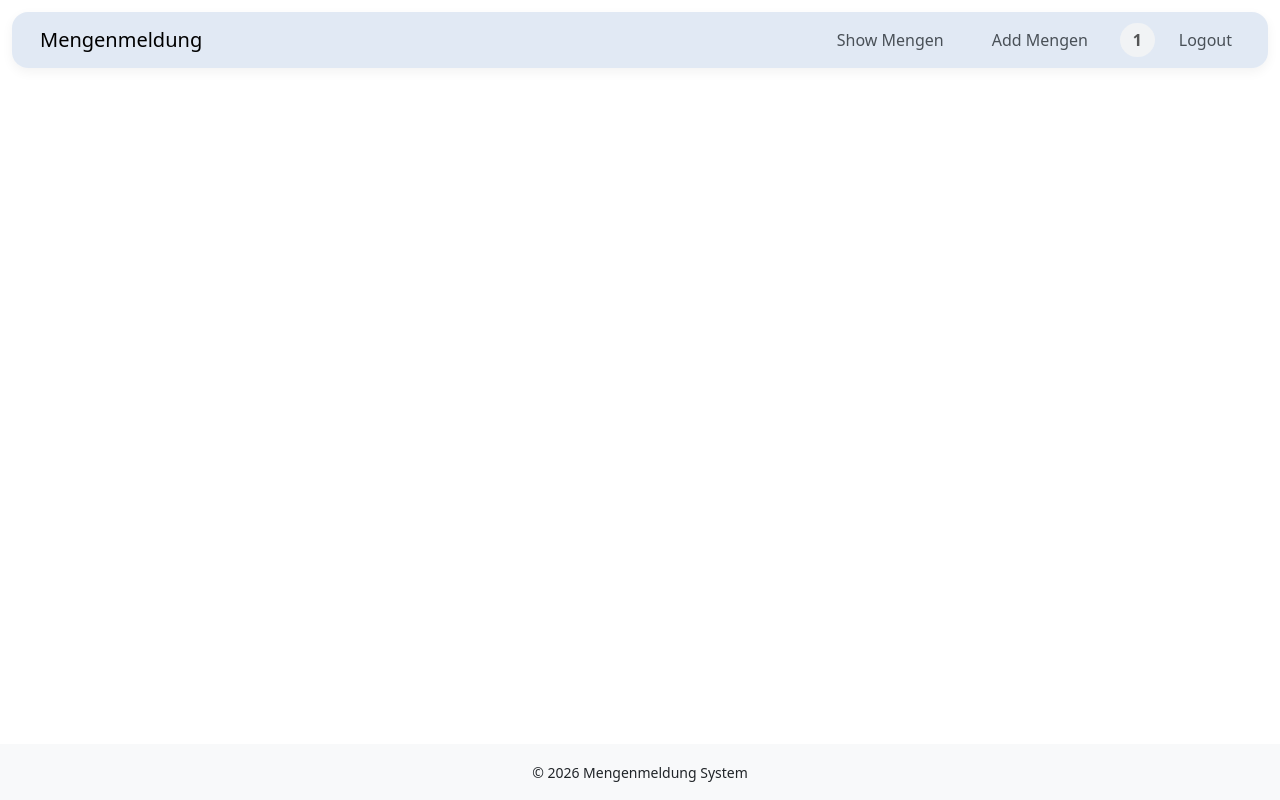
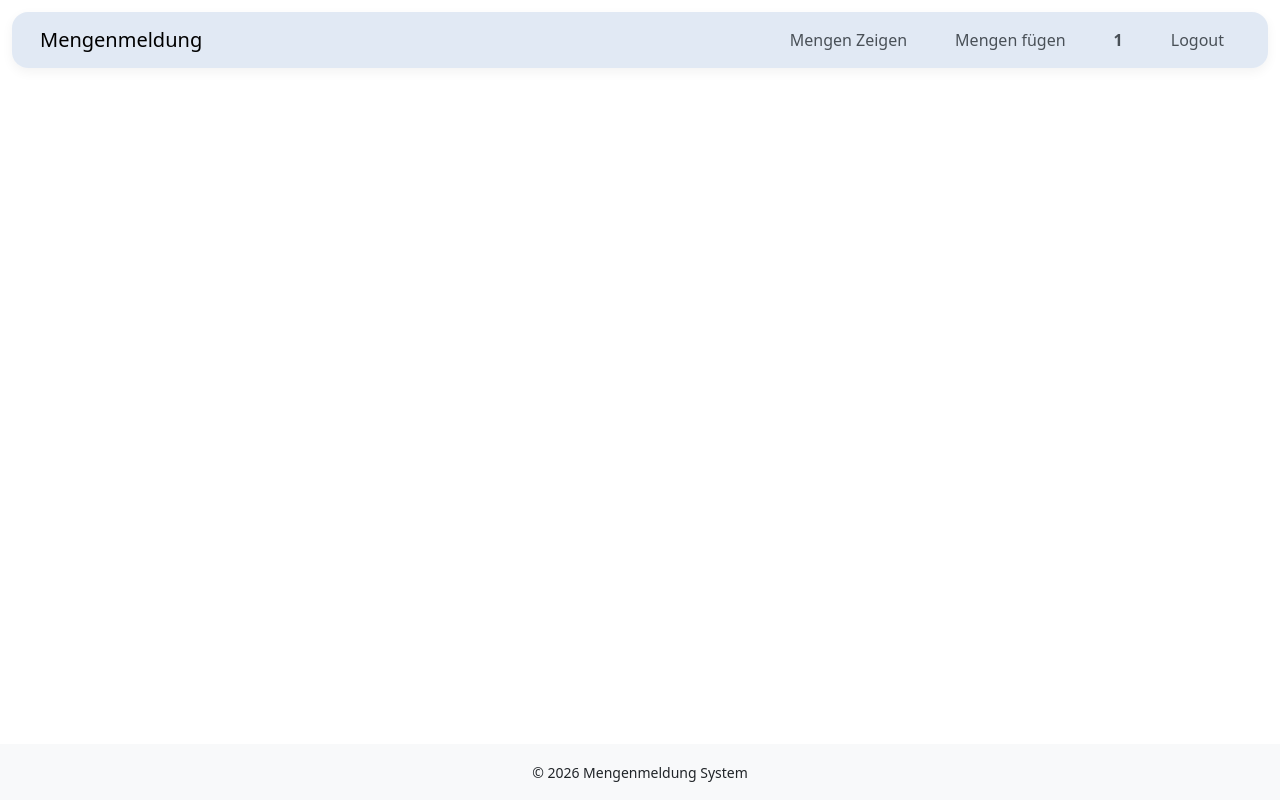
Before and after one commit to abdallaheeid/mengenmeld-fe, an Angular app: page / in a window 1280 px wide. Built offline with nearby package versions, Linux system fonts and the light colour scheme; sample sign-in values are in the browser's storage.

Commit message:
Editing styles of the header

```diff
--- a/src/app/layout/header/header.component.css
+++ b/src/app/layout/header/header.component.css
@@ -9,6 +9,12 @@
 .navbar .nav-link {
   transition: all 0.2s ease;
   color: #495057;
+}
+
+@media screen and (max-width: 768px) {
+  .navbar-toggler {
+    margin-bottom: 0.5rem;
+  }
 }
 
 .navbar .nav-link:hover {
@@ -24,5 +30,5 @@
 .navbar-text {
   background-color: #f1f3f5;
   border-radius: 999px;
-  padding: 0.4rem 0.8rem;
+  /* padding: 0.4rem 0.8rem; */
 }
--- a/src/app/layout/header/header.component.html
+++ b/src/app/layout/header/header.component.html
@@ -14,7 +14,7 @@
             routerLink="/mengenmeldungen"
             routerLinkActive="active"
             [routerLinkActiveOptions]="{ exact: true }"
-            >Show Mengen</a
+            >Mengen Zeigen</a
           >
         </li>
 
@@ -23,16 +23,16 @@
             class="nav-link rounded-pill px-3"
             routerLink="/mengenmeldungen/new"
             routerLinkActive="active"
-            >Add Mengen</a
+            >Mengen fügen</a
           >
         </li>
 
         <li class="nav-item">
-          <span class="navbar-text fw-semibold">{{ username }}</span>
+          <a class="nav-link rounded-pill px-3 fw-semibold">{{ username }}</a>
         </li>
 
         <li class="nav-item">
-          <a class="nav-link rounded-pill" href="#" (click)="logout()">Logout</a>
+          <a class="nav-link rounded-pill px-3" href="#" (click)="logout()">Logout</a>
         </li>
       </ul>
     </div>
```
